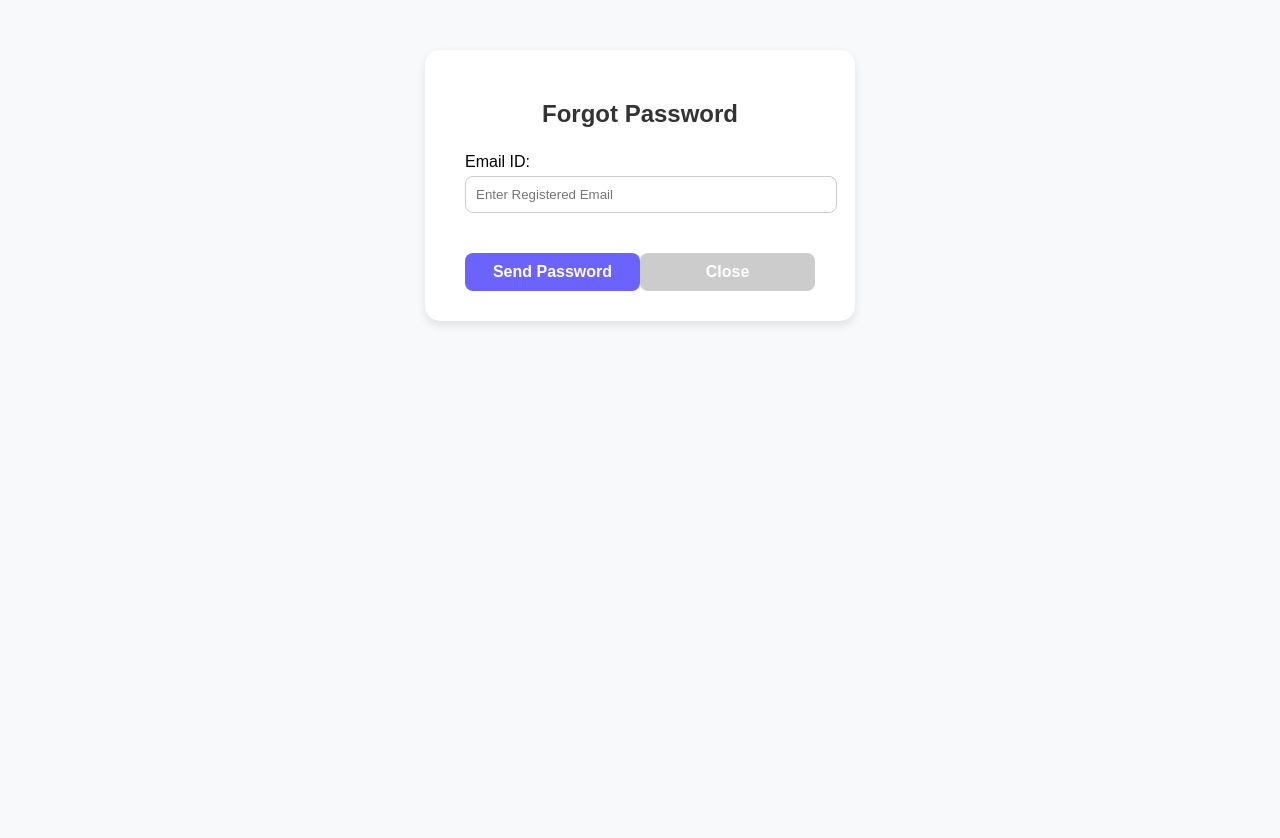
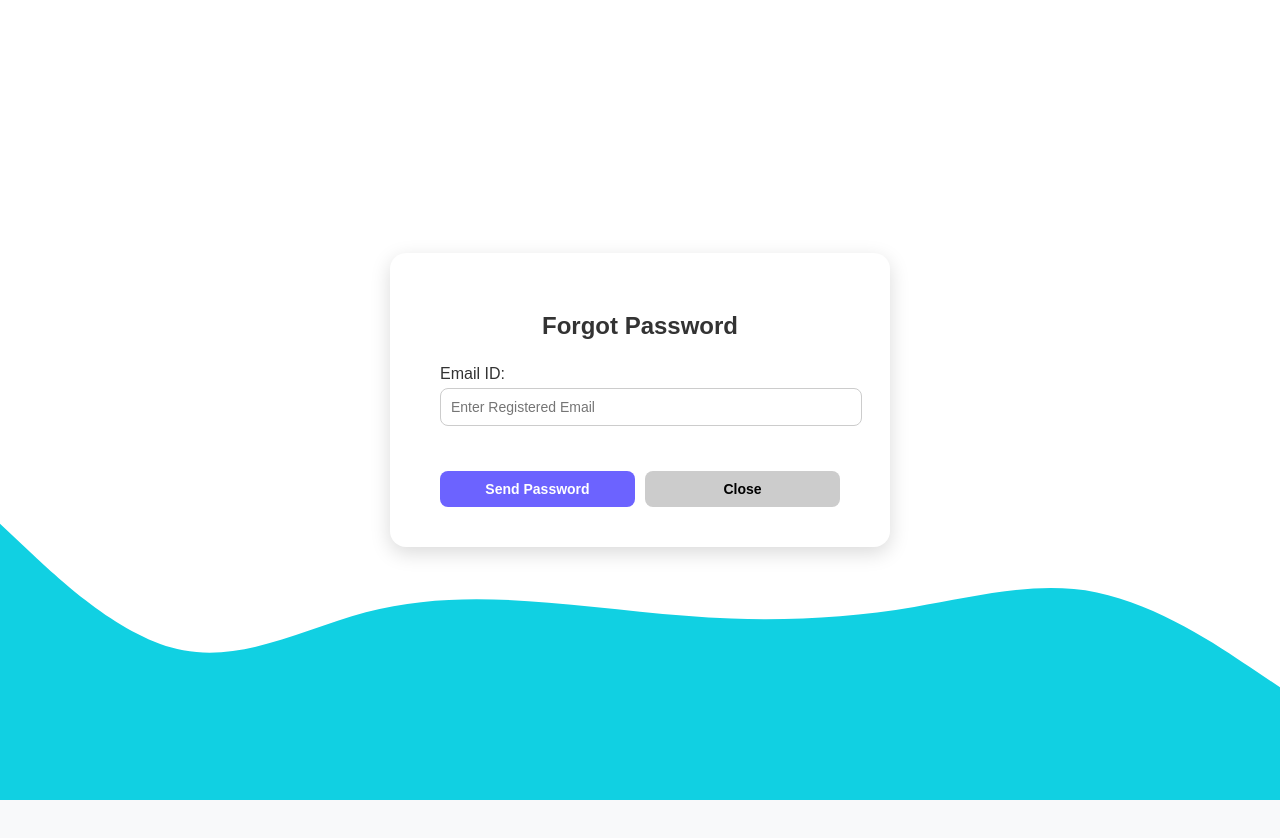
Before and after one commit to PAVANI2511/NoticeBoard, a React (Create React App) app: page /Email in a window 1280 px wide. Shown: the top 838 px of the page. After the commit the page ends 800 px from the top, so only its background shows below. Built offline with nearby package versions, Linux system fonts and the light colour scheme.

Commit message:
update components

```diff
--- a/src/components/Email.css
+++ b/src/components/Email.css
@@ -1,23 +1,37 @@
-.email-container {
+/* Full-screen background container */
+.email-background {
+  background-color: #ffffff; /* fallback if image fails */
+  min-height: 100vh;
+  display: flex;
+  justify-content: center;
+  align-items: center;
+}
+
+/* Centered card container */
+.email-card {
   background-color: #ffffff;
-  padding: 30px 40px;
-  border-radius: 15px;
-  box-shadow: 0 4px 10px rgba(0,0,0,0.1);
-  width: 350px;
-  margin: 50px auto;
+  padding: 40px 50px;
+  border-radius: 16px;
+  box-shadow: 0 6px 20px rgba(0, 0, 0, 0.15);
+  width: 400px;
   text-align: left;
 }
-.email-container h2 {
+
+.email-card h2 {
   text-align: center;
   margin-bottom: 25px;
   color: #333;
 }
+
+/* Label styling */
 label {
   display: block;
   margin-top: 15px;
   font-weight: 500;
+  color: #333;
 }
 
+/* Input styling */
 input {
   padding: 10px;
   margin-top: 5px;
@@ -25,35 +39,43 @@ input {
   border: 1px solid #ccc;
   border-radius: 8px;
   outline: none;
+  font-size: 14px;
 }
 
+/* Button group layout */
 .button-group {
   display: flex;
   justify-content: space-between;
-  margin-top: 20px;
+  margin-top: 25px;
+}
+
+/* Send and Close buttons */
+.send-btn,
+.close-btn {
+  flex: 1;
+  padding: 10px 18px;
+  border-radius: 8px;
+  font-size: 14px;
+  cursor: pointer;
+  border: none;
+  transition: background-color 0.2s ease;
 }
 
 .send-btn {
   background-color: #6c63ff;
   color: white;
-  border: none;
-  padding: 10px 15px;
-  border-radius: 8px;
-  cursor: pointer;
-}
-
-.close-btn {
-  background-color: #ccc;
-  border: none;
-  padding: 10px 15px;
-  border-radius: 8px;
-  cursor: pointer;
+  margin-right: 10px;
 }
 
 .send-btn:hover {
   background-color: #574dff;
 }
 
+.close-btn {
+  background-color: #ccc;
+  color: #000;
+}
+
 .close-btn:hover {
   background-color: #b3b3b3;
 }
--- a/src/components/Email.js
+++ b/src/components/Email.js
@@ -3,7 +3,7 @@ import { useNavigate } from 'react-router-dom';
 import './Email.css';
 
 const Email = () => {
-  const [email, setEmail] = useState("");
+  const [email, setEmail] = useState('');
   const navigate = useNavigate();
 
   const isValidEmail = (email) =>
@@ -13,7 +13,7 @@ const Email = () => {
     e.preventDefault();
 
     if (!isValidEmail(email)) {
-      alert("Please enter a valid email address.");
+      alert('Please enter a valid email address.');
       return;
     }
 
@@ -22,9 +22,22 @@ const Email = () => {
   };
 
   return (
-    <div className="email-container">
+    <div
+      className="email-background"
+      style={{
+        backgroundImage: "url('/wave-haikei.svg')",
+        backgroundSize: 'cover',
+        backgroundRepeat: 'no-repeat',
+        backgroundPosition: 'center',
+        backgroundAttachment: 'fixed',
+        minHeight: '100vh',
+        display: 'flex',
+        justifyContent: 'center',
+        alignItems: 'center',
+      }}
+    >
+      <div className="email-card">
         <h2>Forgot Password</h2>
-
         <form onSubmit={handleSubmit}>
           <label>Email ID:</label>
           <input
@@ -34,9 +47,10 @@ const Email = () => {
             placeholder="Enter Registered Email"
             required
           />
-
           <div className="button-group">
-          <button type="submit" className="send-btn">Send Password</button>
+            <button type="submit" className="send-btn">
+              Send Password
+            </button>
             <button
               type="button"
               className="close-btn"
@@ -47,6 +61,7 @@ const Email = () => {
           </div>
         </form>
       </div>
+    </div>
   );
 };
 
```
Lines whose indentation alone changed are shown as unchanged.
